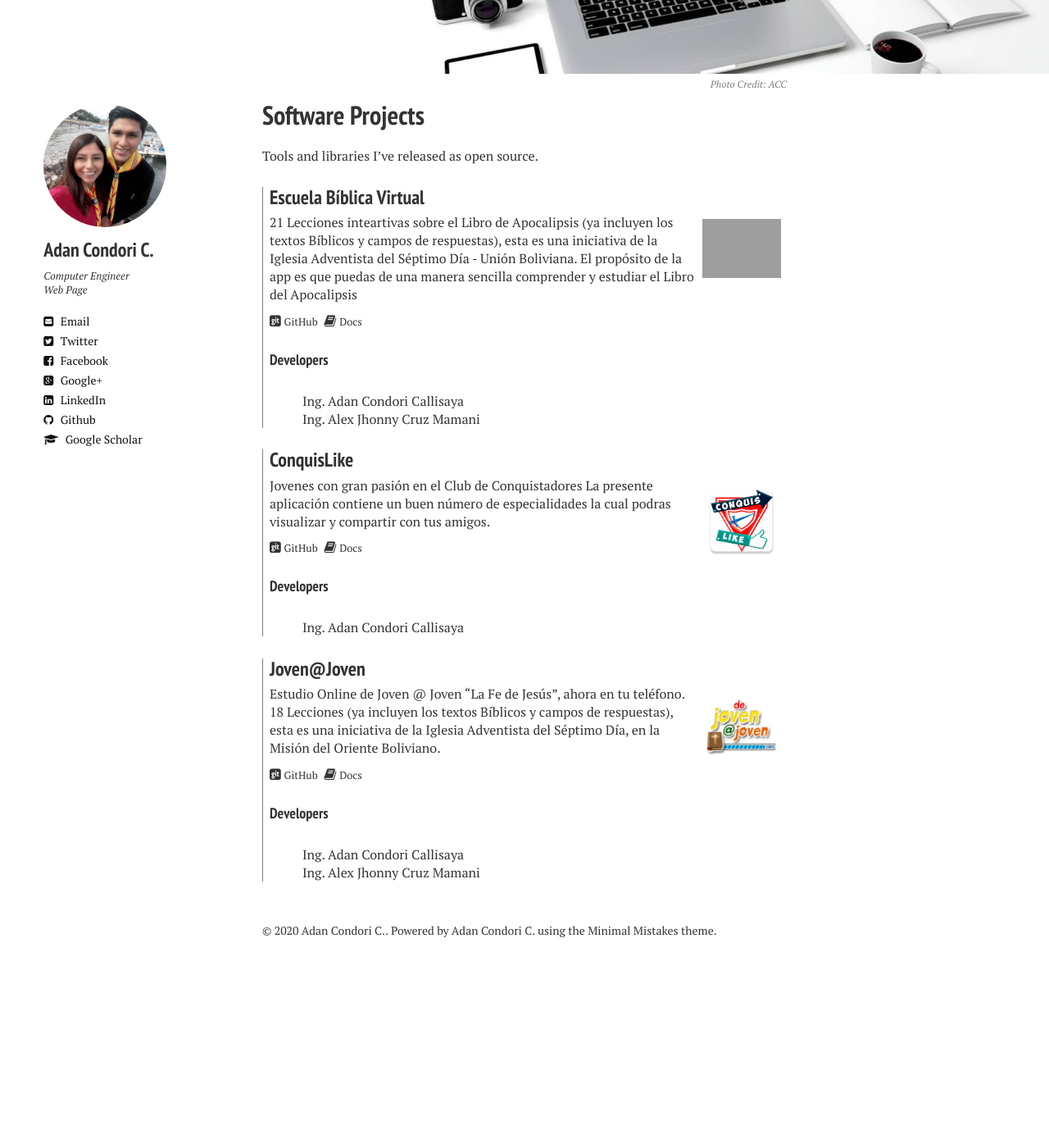
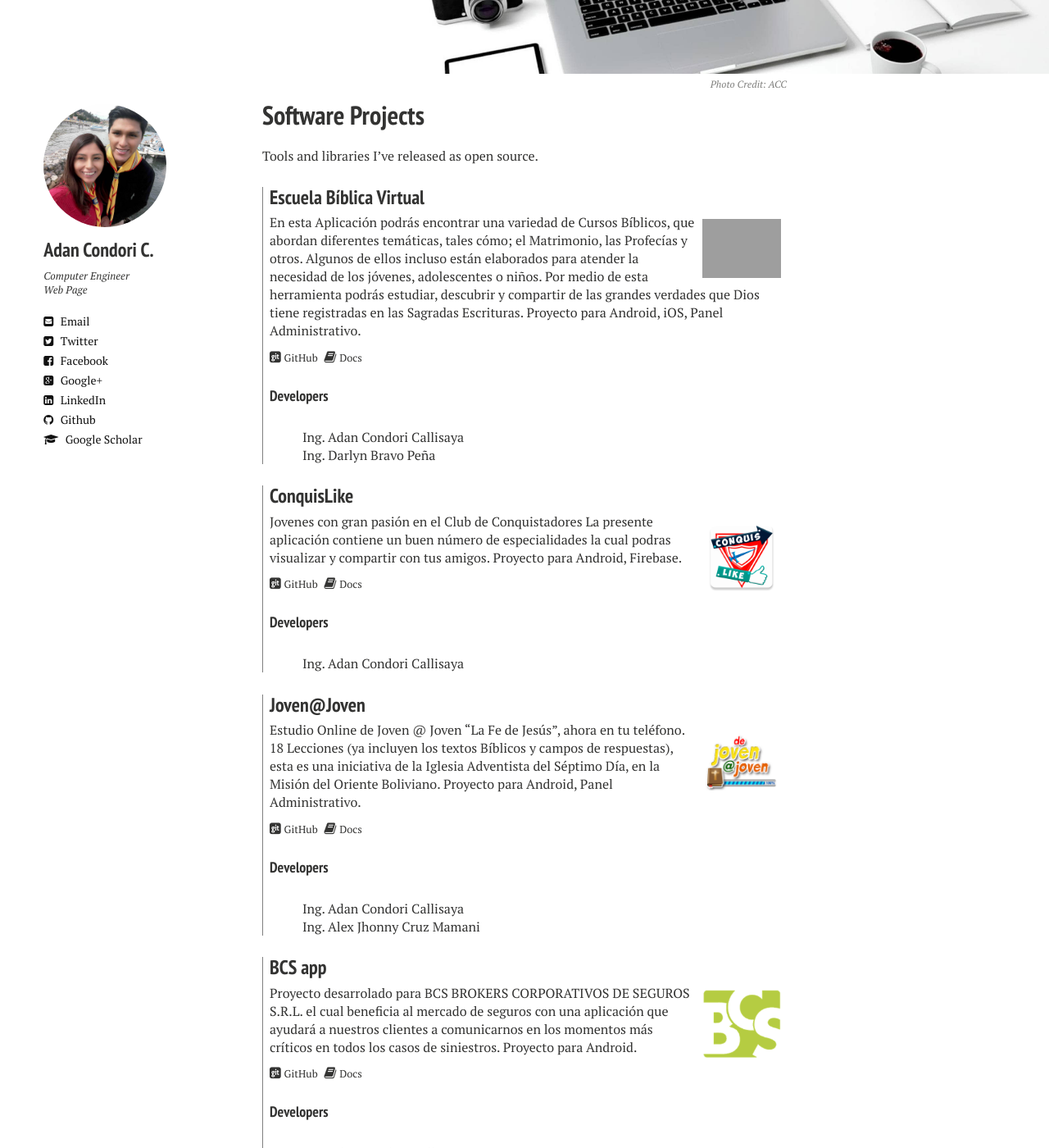
Before and after one commit to adancondori/adancondori.github.io, a Jekyll site: the page built from code/index.md, in a window 1280 px wide and 1400 px high, scrolled down 314 px. Shown: the whole window at 82% size. Built offline with Jekyll 4.4.1, drawn with Linux system fonts in a browser that asks for light colours; nearby versions of some CDN libraries; before the commit the page ends 1507 px from its top, so only the background shows below that.

Commit message:
add changes proyect and update mi skills

```diff
--- a/_data/projects.yml
+++ b/_data/projects.yml
@@ -3,15 +3,14 @@
   docs: https://play.google.com/store/apps/details?id=org.ub.virtualbibleschool
   github: https://play.google.com/store/apps/details?id=org.ub.virtualbibleschool
   content: >
-    21 Lecciones inteartivas sobre el Libro de Apocalipsis
-    (ya incluyen los textos Bíblicos y campos de respuestas),
-    esta es una iniciativa de la Iglesia Adventista del Séptimo Día - Unión Boliviana.
-    El propósito de la app es que puedas de una manera sencilla comprender y estudiar el Libro del Apocalipsis
+    En esta Aplicación podrás encontrar una variedad de Cursos Bíblicos, que abordan diferentes temáticas, tales cómo; el Matrimonio, las Profecías y otros. Algunos de ellos incluso están elaborados para atender la necesidad de los jóvenes, adolescentes o niños.
+    Por medio de esta herramienta podrás estudiar, descubrir y compartir de las grandes verdades que Dios tiene registradas en las Sagradas Escrituras.
+    Proyecto para Android, iOS, Panel Administrativo.
   title-assistants: Developers
   developers:
     - name: Ing. Adan Condori Callisaya
       link: ''
-    - name: Ing. Alex Jhonny Cruz Mamani
+    - name: Ing. Darlyn Bravo Peña
       link: ''
 
 - title: ConquisLike
@@ -22,6 +21,7 @@
     Jovenes con gran pasión en el Club de Conquistadores
     La presente aplicación contiene un buen número de especialidades la cual podras
     visualizar y compartir con tus amigos.
+    Proyecto para Android, Firebase.
   title-assistants: Developers
   developers:
     - name: Ing. Adan Condori Callisaya
@@ -36,9 +36,22 @@
     18 Lecciones (ya incluyen los textos Bíblicos y campos de respuestas),
     esta es una iniciativa de la Iglesia Adventista del Séptimo Día,
     en la Misión del Oriente Boliviano.
+    Proyecto para Android, Panel Administrativo.
   title-assistants: Developers
   developers:
     - name: Ing. Adan Condori Callisaya
       link: ''
     - name: Ing. Alex Jhonny Cruz Mamani
       link: ''
+
+- title: BCS app
+  logo: BCS.png
+  docs: https://play.google.com/store/apps/details?id=com.bcs.panico
+  github: https://play.google.com/store/apps/details?id=com.bcs.panico
+  content: >
+    Proyecto desarrolado para BCS BROKERS CORPORATIVOS DE SEGUROS S.R.L. el cual beneficia al mercado de seguros con una aplicación que ayudará a nuestros clientes a comunicarnos en los momentos más críticos en todos los casos de siniestros.
+    Proyecto para Android.
+  title-assistants: Developers
+  developers:
+    - name: Ing. Adan Condori Callisaya
+      link: ''
```
Also changed, not shown: _data/skills.yml (+10 -6 lines), README.md, images/BCS.png (added), images/banners/0.jpeg (added), 13 other files.
